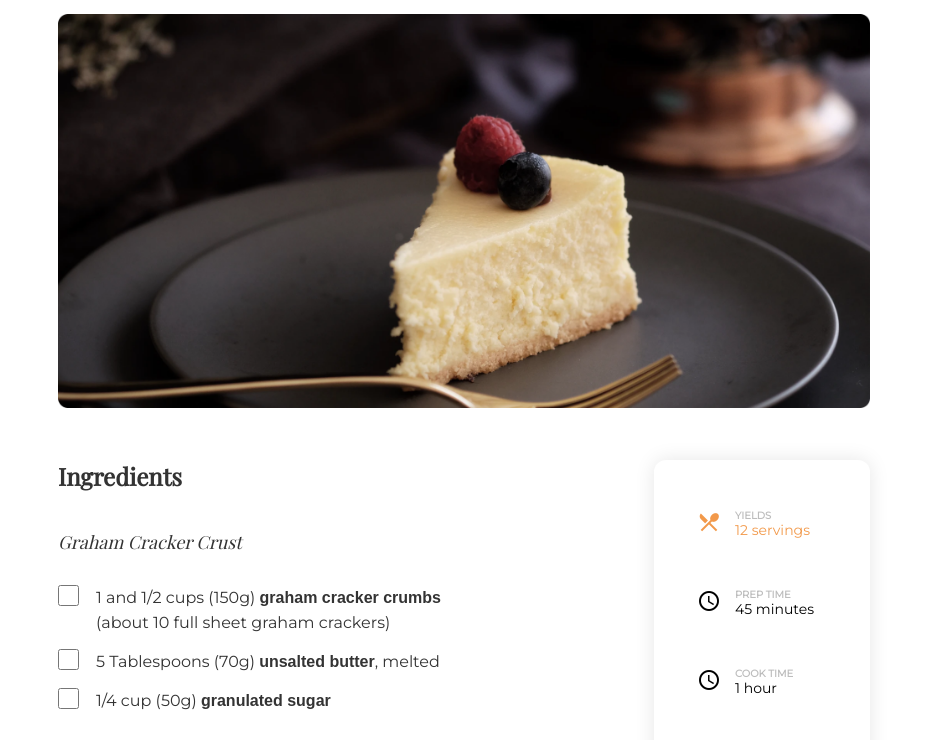
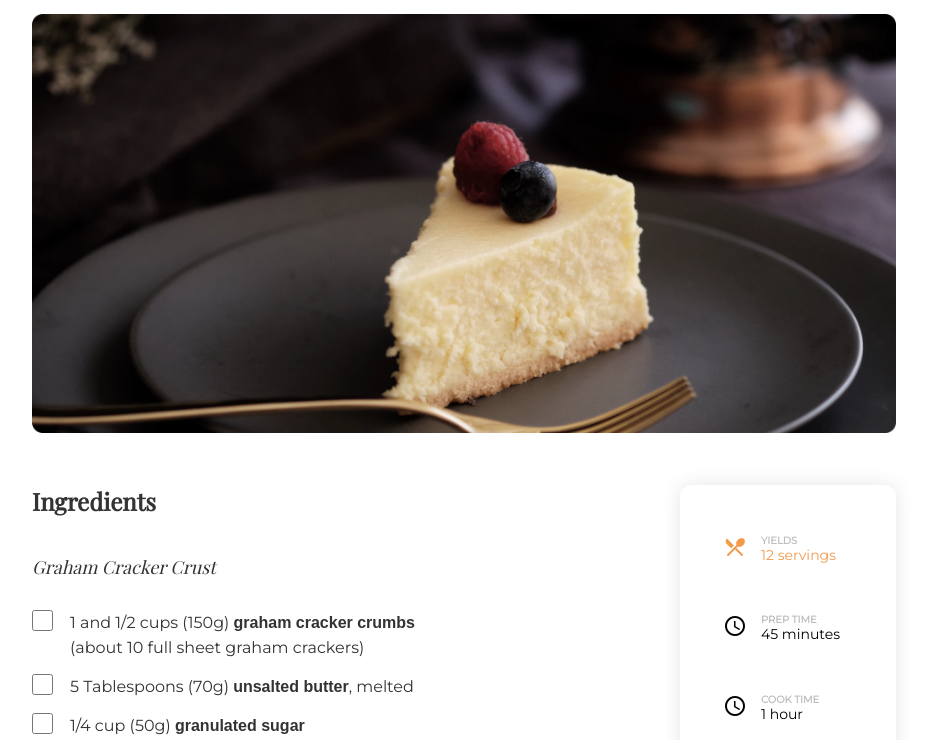
Before and after one commit to MatiasUrielGluck/DevChallenges, a plain HTML site: page recipe-page-master/solution/index.html in a window 1280 px wide. Shown: the part 182-922 px from the top of the page, without its empty margins (176-1103 px from the left). Drawn offline with nearby package versions, Linux system fonts and the light colour scheme.

Commit message:
Updated margin to be relative to the total width

```diff
--- a/recipe-page-master/solution/css/index.css
+++ b/recipe-page-master/solution/css/index.css
@@ -5,7 +5,7 @@
 }
 
 main {
-    margin: 52px 234px 93px;
+    margin: 52px 16.25% 93px;
 }
 
 h1 {
```
Also changed, not shown: recipe-page-master/solution/images/overview.png (deleted).
